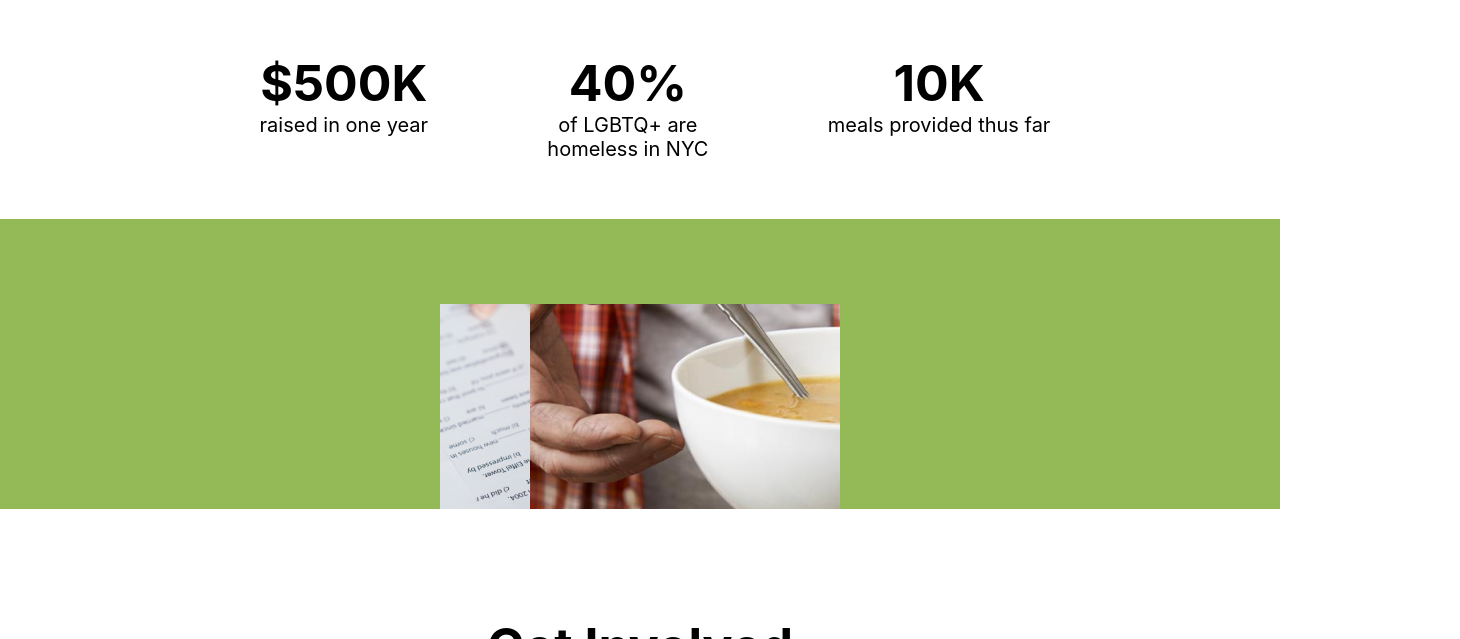
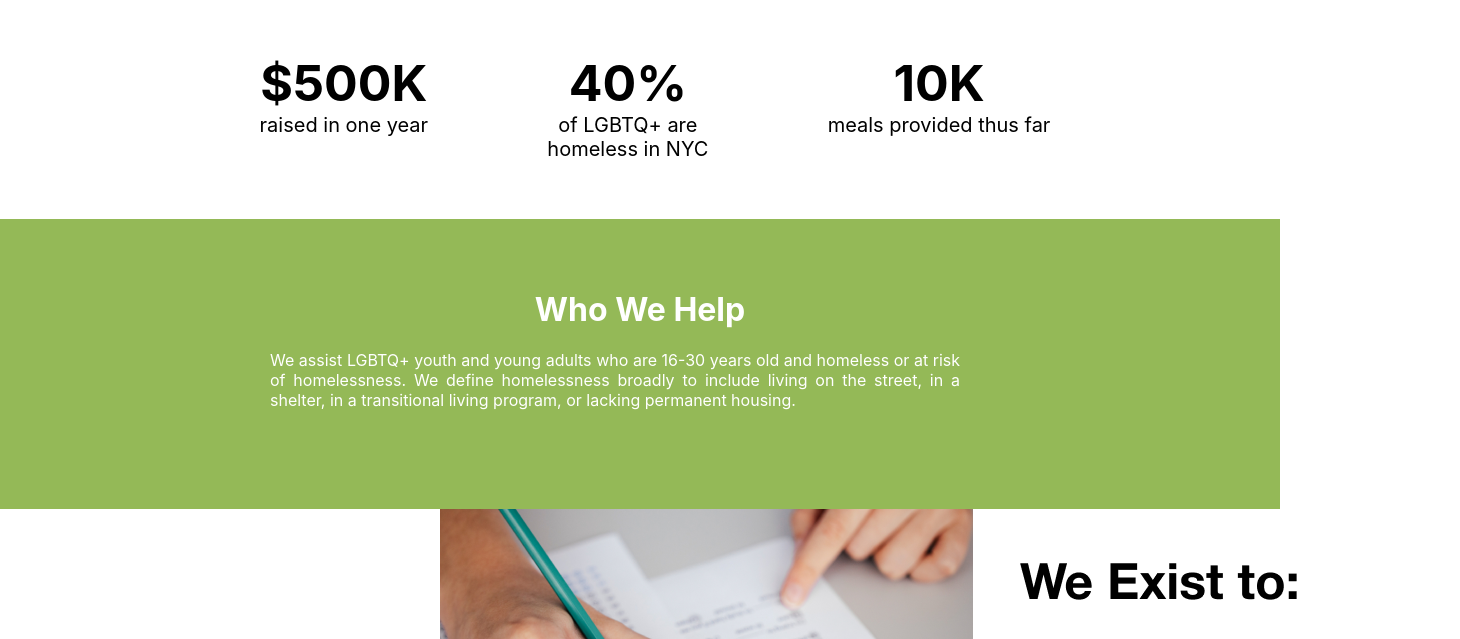
Before and after one commit to chrisratsimba123/new-alternatives-app, a React (Create React App) app in the folder client/: page / in a window 1280 px wide. Shown: the part 161-800 px from the top of the page, 1460 px wide, since content can reach past the window. Built offline with nearby package versions, Linux system fonts and the light colour scheme.

Commit message:
working out the sizing of the slides

```diff
--- a/client/src/Components/MissionCarousel/MissionCarousel.css
+++ b/client/src/Components/MissionCarousel/MissionCarousel.css
@@ -1,10 +1,28 @@
-/*
-/* <Carousel /> We Exist To */
-.carousel-we-exist-to {
+.complete-mission-carousel {
   display: flex;
-  flex-direction: column;
   justify-content: center;
-  height: 550px;
-  max-height: 550px;
-  background-color: orange;
+  /* width: 100vw; */
 }
+.carousel__slider-tray-wrapper {
+  width: 1020px;
+}
+
+.carousel__slider {
+  width: 1020px;
+}
+
+.carousel__inner-slide {
+  width: 1020px;
+}
+/* .carousel__inner-slide {
+  width: 50vw;
+}
+.mission-carousel {
+  width: 50vw;
+}
+img {
+  width: 50vw;
+} */
+/* img {
+  width: 29vw;
+} */
--- a/client/src/Components/MissionCarousel/MissionCarousel.jsx
+++ b/client/src/Components/MissionCarousel/MissionCarousel.jsx
@@ -1,6 +1,6 @@
 import React from "react";
 import { Link } from "react-router-dom";
-import { CarouselProvider, Slider, Slide } from "pure-react-carousel";
+import { CarouselProvider, Slider, Slide, DotGroup } from "pure-react-carousel";
 import "pure-react-carousel/dist/react-carousel.es.css";
 import "./MissionCarousel.css";
 import Educate from "../../Assets/exist-educate.png";
@@ -11,14 +11,15 @@ function MissionCarousel(props) {
   const testimonials = props.content;
 
   return (
-    <div className="complete-component">
+    <div className="complete-mission-carousel">
       <CarouselProvider
-        naturalSlideWidth={400}
-        naturalSlideHeight={200}
+        className="mission-carousel"
+        // naturalSlideWidth={1020}
+        // naturalSlideHeight={370}
         totalSlides={3}
+        isIntrinsicHeight={true}
       >
-        <Slider className="slicer-container">
-          return (
+        <Slider className="slider-container">
           <Slide>
             <img src={Educate} />
           </Slide>
@@ -28,8 +29,8 @@ function MissionCarousel(props) {
           <Slide>
             <img src={Testing} />
           </Slide>
-          );
         </Slider>
+        <DotGroup />
       </CarouselProvider>
     </div>
   );
--- a/client/src/Screens/Home/Home.jsx
+++ b/client/src/Screens/Home/Home.jsx
@@ -32,6 +32,15 @@ const Home = () => {
         </div>
 
         <div className="who-we-help">
+          <h1 className="who-we-help-h1">Who We Help</h1>
+          <p className="who-we-help-p">
+            We assist LGBTQ+ youth and young adults who are 16-30 years old and
+            homeless or at risk of homelessness. We define homelessness broadly
+            to include living on the street, in a shelter, in a transitional
+            living program, or lacking permanent housing.
+          </p>
+        </div>
+        <div>
           <MissionCarousel />
         </div>
 
```
